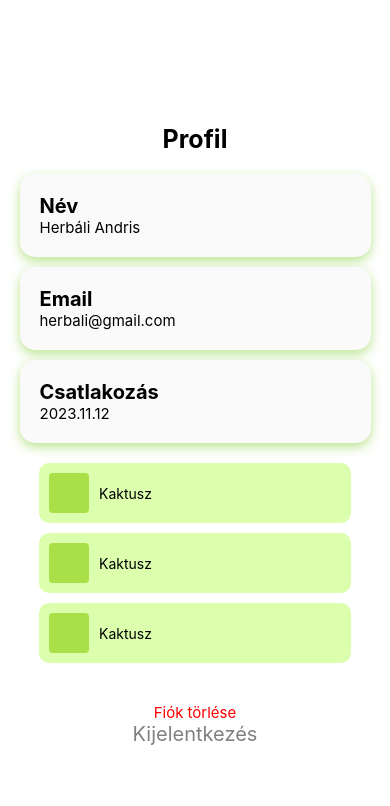
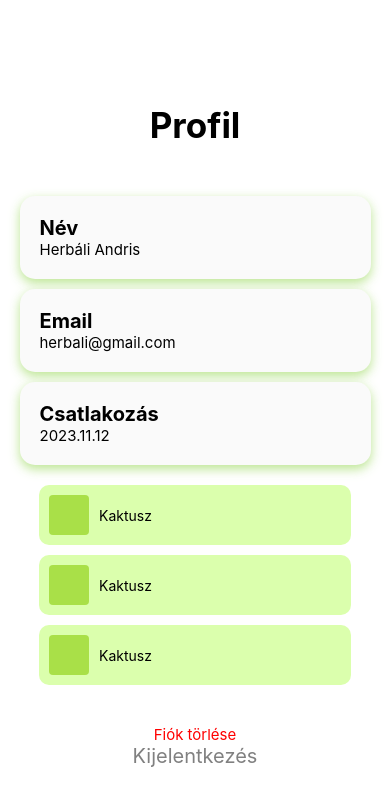
Before and after one commit to Kdorina/mobil_planty_react_native, a React Native app: screen /Profile in a window 390 px wide. Shown: the top 806 px of the page. Built offline with nearby package versions, Linux system fonts and the light colour scheme; some icons are missing.

Commit message:
profilScreen formázása

```diff
--- a/screens/ProfileScreen.js
+++ b/screens/ProfileScreen.js
@@ -101,13 +101,13 @@ const styles = StyleSheet.create({
   /*   justifyContent: 'center', */
   },
   profileBox:{
-    marginTop:20,
+    marginBottom:30,
     alignItems: 'center',
   },
   mainText:{
     marginBottom:20,
     fontWeight:"bold",
-    fontSize:25,
+    fontSize:35,
   },
 
 });
```
